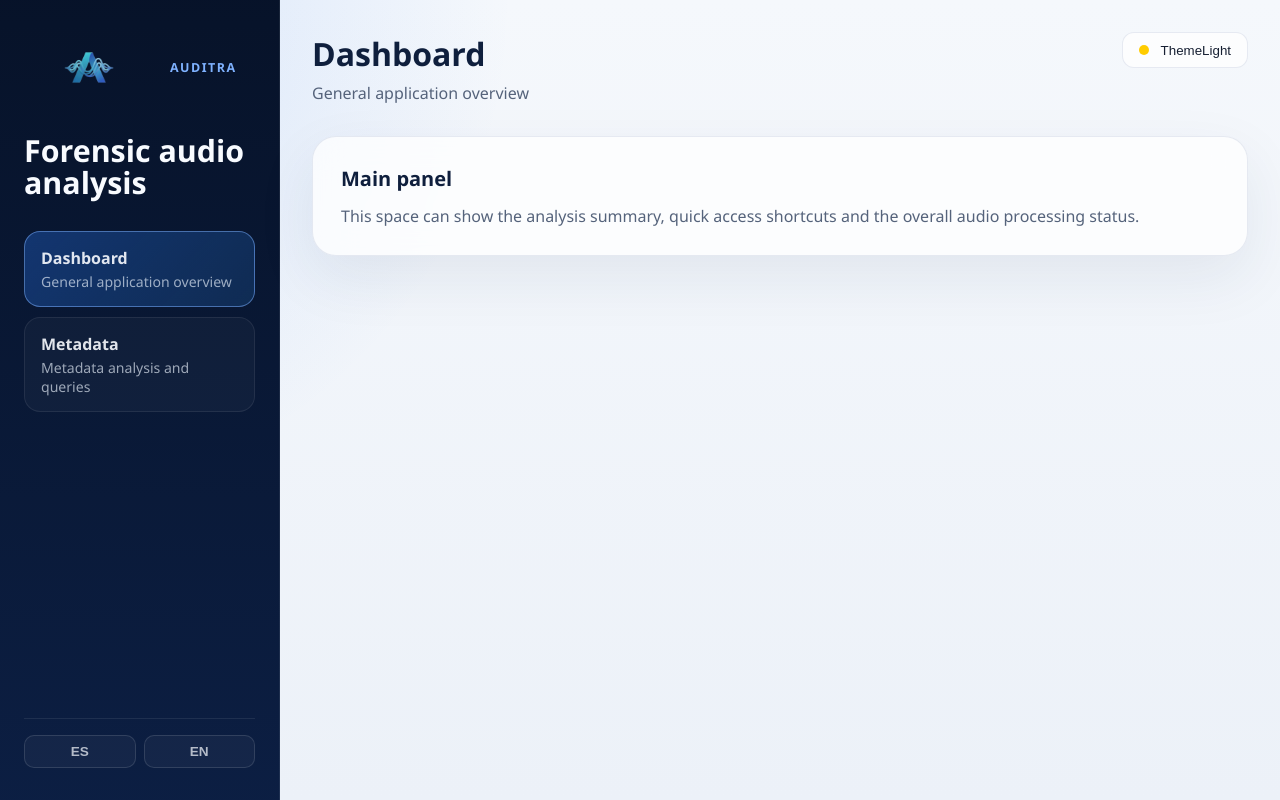
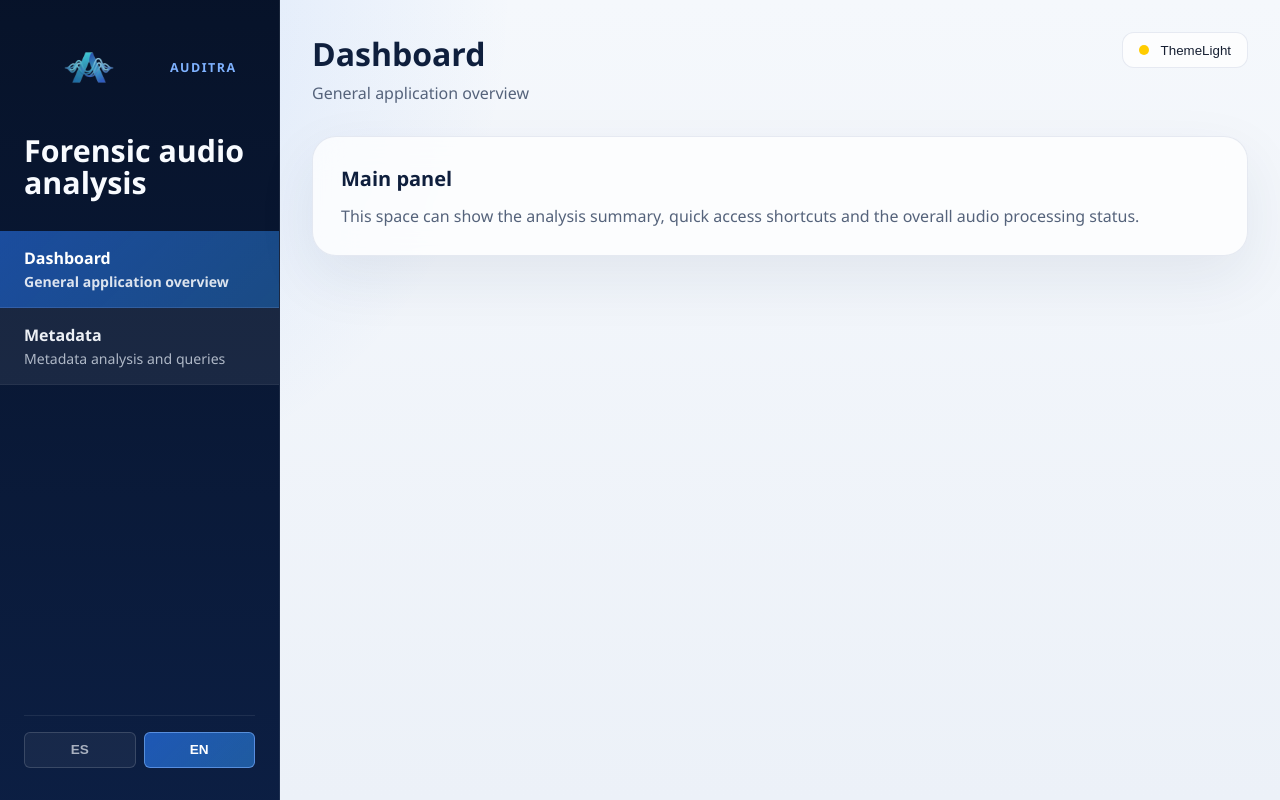
Before and after one commit to claudianistal/TFG-Auditra, a React (Vite) app in the folder frontend/: page / in a window 1280 px wide. Built offline with nearby package versions, Linux system fonts and the light colour scheme.

Commit message:
Actualización del css del LanguageSwitcher y de los MenuItems

```diff
--- a/frontend/src/components/styles/Menu.css
+++ b/frontend/src/components/styles/Menu.css
@@ -1,30 +1,46 @@
 .menu {
   display: flex;
   flex-direction: column;
-  gap: 0.6rem;
+  gap: 0;
+  margin-left: -1.5rem;
+  margin-right: -1.5rem;
 }
 
 .menu__item {
   display: flex;
   flex-direction: column;
   gap: 0.2rem;
-  padding: 0.95rem 1rem;
-  border-radius: 16px;
-  border: 1px solid rgba(255, 255, 255, 0.08);
-  color: rgba(248, 251, 255, 0.9);
-  background: rgba(255, 255, 255, 0.03);
-  transition: all 160ms ease;
+  padding: 1rem 1.5rem;
+  border-radius: 0;
+  border: none;
+  color: rgba(248, 251, 255, 0.95);
+  background: rgba(255, 255, 255, 0.07);
+  transition: all 120ms ease;
   text-decoration: none;
+  cursor: pointer;
+  border-bottom: 1px solid rgba(255, 255, 255, 0.05);
 }
 
 .menu__item:hover {
-  transform: translateX(4px);
-  background: rgba(255, 255, 255, 0.08);
+  transform: none;
+  background: rgba(255, 255, 255, 0.15);
+  color: rgba(248, 251, 255, 1);
+}
+
+.menu__item:active {
+  background: rgba(255, 255, 255, 0.2);
 }
 
 .menu__item--active {
-  background: linear-gradient(135deg, rgba(39, 113, 231, 0.35), rgba(52, 153, 255, 0.16));
-  border-color: rgba(127, 178, 255, 0.5);
+  background: linear-gradient(135deg, rgba(39, 113, 231, 0.6), rgba(52, 153, 255, 0.4));
+  border: none;
+  border-bottom: 1px solid rgba(255, 255, 255, 0.1);
+  color: #ffffff;
+  font-weight: 600;
+}
+
+.menu__item--active .menu__description {
+  color: rgba(255, 255, 255, 0.85);
 }
 
 .menu__label {
@@ -34,5 +50,5 @@
 
 .menu__description {
   font-size: 0.88rem;
-  color: rgba(238, 245, 255, 0.64);
+  color: rgba(238, 245, 255, 0.7);
 }
--- a/frontend/src/components/styles/Switchers.css
+++ b/frontend/src/components/styles/Switchers.css
@@ -9,14 +9,27 @@
 
 .lang-switcher__btn {
   flex: 1;
-  padding: 0.5rem;
-  border-radius: 10px;
-  border: 1px solid rgba(255, 255, 255, 0.12);
-  background: rgba(255, 255, 255, 0.04);
-  color: rgba(248, 251, 255, 0.7);
+  padding: 0.6rem 0.5rem;
+  border-radius: 6px;
+  border: 1px solid rgba(255, 255, 255, 0.15);
+  background: rgba(255, 255, 255, 0.05);
+  color: rgba(248, 251, 255, 0.65);
   font-size: 0.85rem;
   font-weight: 700;
   cursor: pointer;
+  transition: all 120ms ease;
+}
+
+.lang-switcher__btn:hover {
+  background: rgba(255, 255, 255, 0.1);
+  color: rgba(248, 251, 255, 0.9);
+}
+
+.lang-switcher__btn--active {
+  background: linear-gradient(135deg, rgba(39, 113, 231, 0.7), rgba(52, 153, 255, 0.5));
+  border-color: rgba(127, 178, 255, 0.6);
+  color: #ffffff;
+  font-weight: 800;
 }
 
 /* Theme Switcher */
```
